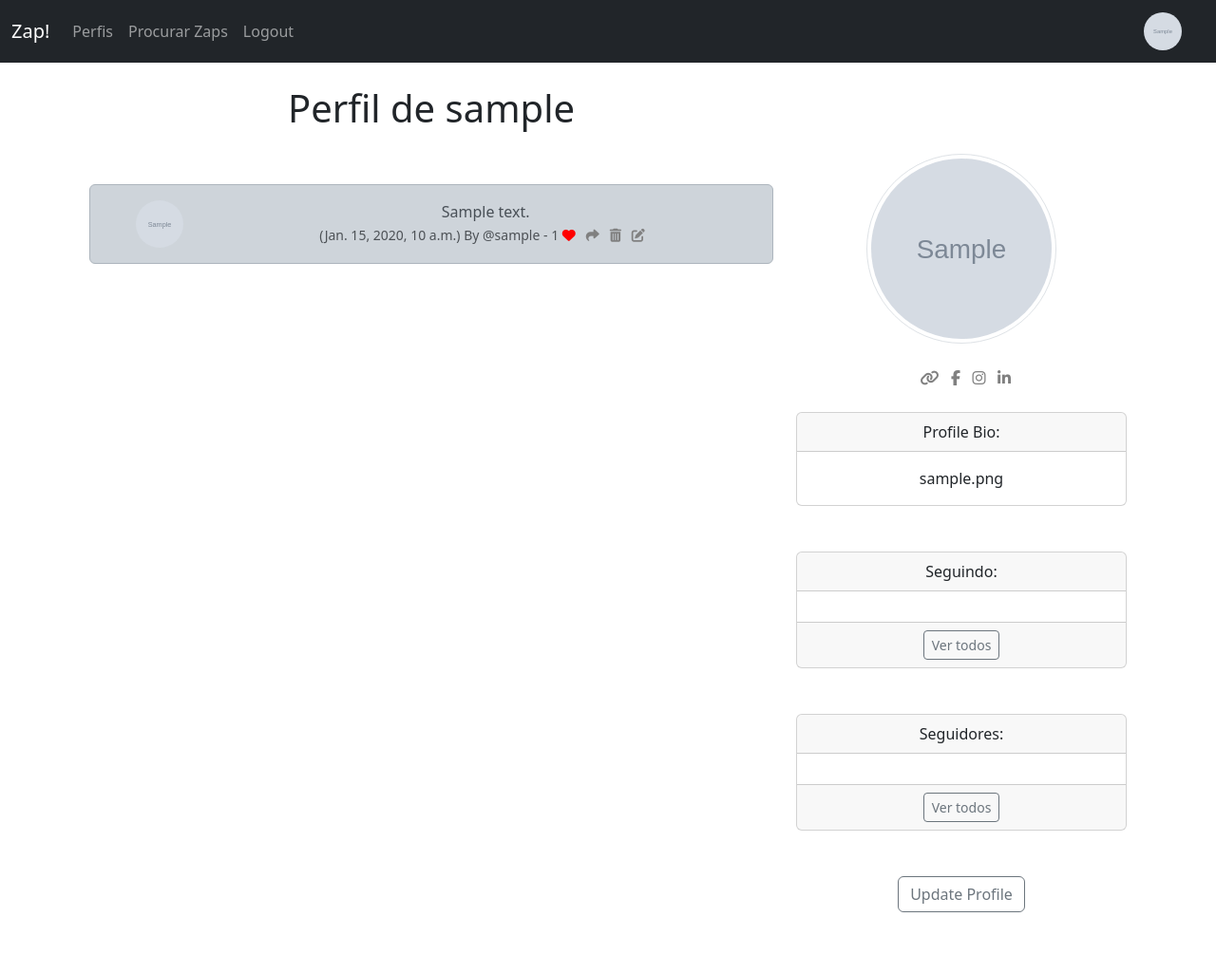
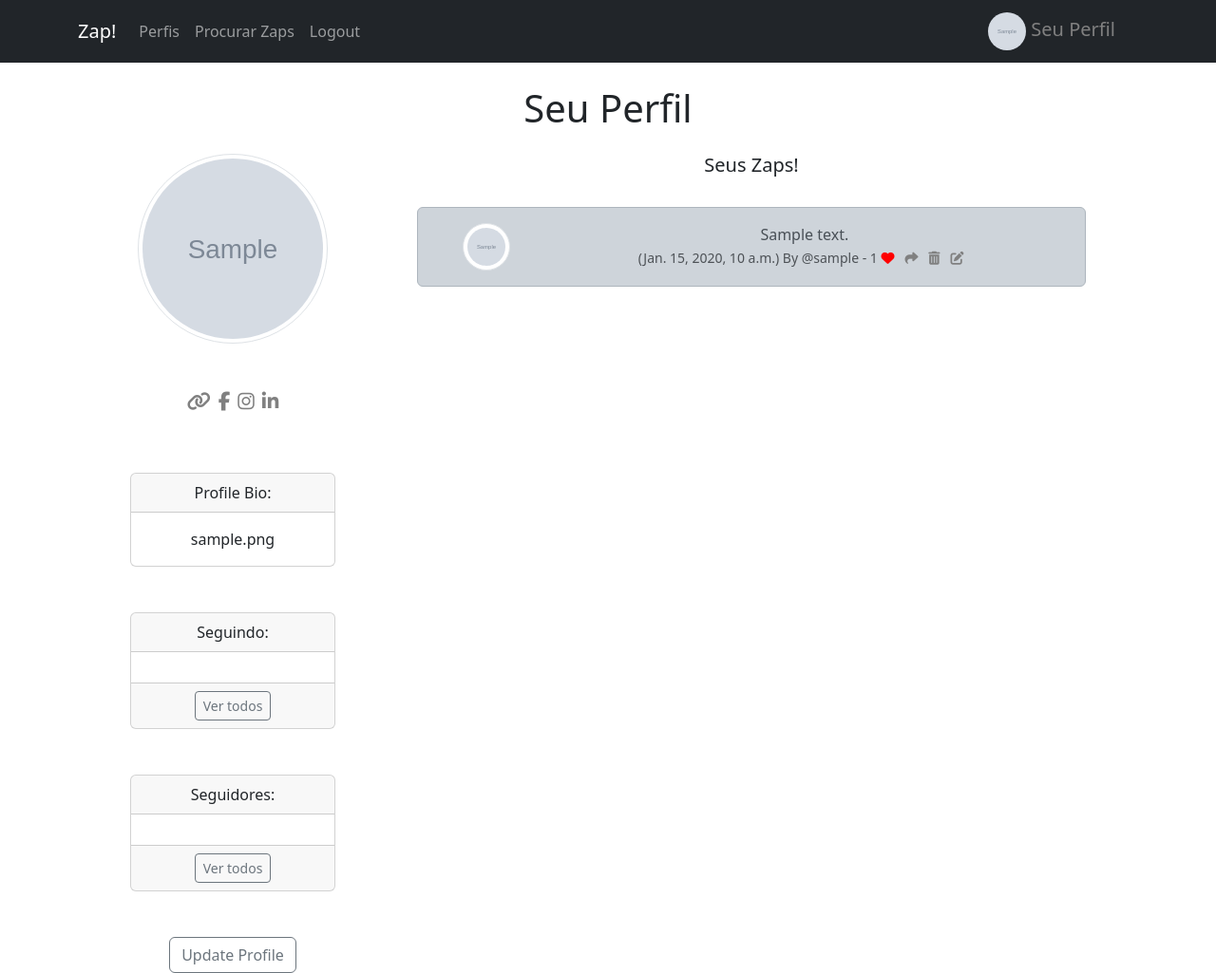
Before and after one commit to Kleber-JF/projeto-final-twitter, a Django app: page /profile/1 in a window 1280 px wide. Shown: the whole page at 95% size. Before the commit the page ends 961 px from the top, so only its background shows below. Run offline with Django 5.2, Linux system fonts and the light colour scheme; a user stored in the database is signed in; tables that the repository leaves empty hold one stand-in row (values such as "Sample post"); grey boxes marked "Sample" are stand-in pictures; some libraries are stand-ins or nearby versions.

Commit message:
fixing layouts and logic of profiles/follows/followers page

```diff
--- a/zap/templates/navbar.html
+++ b/zap/templates/navbar.html
@@ -1,6 +1,6 @@
 {% load static %}
 <nav class="navbar navbar-expand-lg navbar-dark bg-dark">
-  <div class="container-fluid">
+  <div class="container">
     <a class="navbar-brand" href='{% url "home" %}'>Zap!</a>
     <button class="navbar-toggler" type="button" data-bs-toggle="collapse"
             data-bs-target="#navbarSupportedContent" aria-controls="navbarSupportedContent"
@@ -31,7 +31,7 @@
       {% if request.user.is_authenticated %}
       <ul class="navbar-nav ml-auto">
         <li class="nav-link navbar-brand">
-          <a href="{% url 'profile' request.user.id %}" onmouseover="Acessar seu perfil">
+          <a href="{% url 'profile' request.user.id %}" style="text-decoration: none; color: gray;">
             {% if user.profile.profile_image %}
               <img src="{{ user.profile.profile_image.url }}"
                    class="rounded-circle" style="width: 40px; height:40px;">
@@ -39,6 +39,7 @@
               <img src="{% static 'images/blank-profile-picture.png' %}"
                    class="rounded-circle" style="width: 40px; height:40px;">
             {% endif %}
+            Seu Perfil
           </a>
         </li>
       </ul>
--- a/zap/templates/profile.html
+++ b/zap/templates/profile.html
@@ -4,93 +4,47 @@
 
 {% if profile %}
     <div class="container text-center">
-        <div class="row">
-            <div class="col-8">
-                <h1>Perfil de {{ profile.user.username }}</h1>
-                <br /><br />
-                {% if meeps %}
-                    {% for meep in meeps %}
-                         <div class="alert alert-dark" role="alert">
-                             <div class="container">
-                                 <div class="row">
-                                     <div class="col-2">
-                                         {% if profile.profile_image %}
-                                         <img src="{{ profile.profile_image.url }}"
-                                              class="img-fluid rounded-circle object-fit-cover"
-                                              style="width: 50px; height: 50px"
-                                              alt="{{ profile.user.username }}">
+        <div class="row d-block d-lg-flex m-auto">
+            {% if request.user.id == profile.user.id %}
+                <h1 class="mb-4">Seu Perfil</h1>
                 {% else %}
-                                         <img src="{% static 'images/blank-profile-picture.png' %}"
-                                              class="img-fluid rounded-circle object-fit-cover"
-                                              style="width: 50px; height: 50px"
-                                              alt="{{ profile.user.username }}">
+                <h1 class="mb-4">Perfil de {{ profile.user.username }}</h1>
                 {% endif %}
-                                     </div>
-                                     <div class="col-10">
-                                         {{ meep.body }}
-                                     <br/>
-                                     <small class="text-muted">
-                                        ({{ meep.created_at }}) By @{{ meep.user.username }} - {{ meep.number_of_likes }}
-                                         {% if request.user in meep.likes.all %}
-                                            <a href="{% url 'meep_like' meep.id %}" style="text-decoration: none;">
-                                                <i class="fa-solid fa-heart" style="color: red;"></i>
-                                            </a>&nbsp;
-                                        {% else %}
-                                            <a href="{% url 'meep_like' meep.id %}" style="text-decoration: none;">
-                                                <i class="fa fa-heart-o" style="color: red;"></i>
-                                            </a>&nbsp;
-                                        {% endif %}
-                                         <a href="{% url 'meep_show' meep.id %}" style="text-decoration: none;">
-                                             <i class="fa fa-share" style="color: gray;"></i>
-                                         </a>&nbsp;
-                                         {% if meep.user.id == request.user.id %}
-                                         <a href="{% url 'meep_delete' meep.id %}" style="text-decoration: none;">
-                                             <i class="fas fa-trash-alt" style="color: gray;"></i>
-                                         </a>&nbsp;
-                                         <a href="{% url 'meep_edit' meep.id %}" style="text-decoration: none;">
-                                             <i class="fas fa-edit" style="color: gray;"></i>
-                                         </a>&nbsp;
-                                         {% endif %}
-                                     </small>
-                                     </div>
-                                     <br/>
-                                 </div>
-                             </div>
-                         </div>
-                    {% endfor %}
-                {% endif %}
-            </div>
-            <div class="col-4" style="height: 200px">
-                <br /><br /><br />
-
+            <div class="col-4 w-100 m-auto" style="max-width: 240px;">
                 {% if profile.profile_image %}
                  <img src="{{ profile.profile_image.url }}" class="img-thumbnail rounded-circle" style="width: 200px; height: 200px;" alt="profile picture">
                 <br/><br/>
                 {% endif %}
-                &nbsp;
+                &nbsp;<ul class="d-flex justify-content-center p-0" style="list-style: none; column-gap: 8px;">
                     {% if profile.homepage_link %}
+                    <li>
                         <a href="{{profile.homepage_link}}" target="_blank" style="text-decoration: none; color: gray;">
-                       <i class="fa-solid fa-link"></i>
+                            <i class="fa-solid fa-link fa-lg"></i>
                         </a>
+                    </li>
                 {% endif %}
-                &nbsp;
                 {% if profile.facebook_link %}
+                    <li>
                         <a href="{{ profile.facebook_link }}" target="_blank" style="text-decoration: none; color: gray;">
-                       <i class="fa-brands fa-facebook-f"></i>
+                           <i class="fa-brands fa-facebook-f fa-lg"></i>
                         </a>
+                    </li>
                 {% endif %}
-                &nbsp;
                 {% if profile.instagram_link %}
+                    <li>
                         <a href="{{ profile.instagram_link }}" target="_blank" style="text-decoration: none; color: gray;">
-                       <i class="fa-brands fa-instagram"></i>
+                            <i class="fa-brands fa-instagram fa-lg"></i>
                         </a>
+                    </li>
                 {% endif %}
-                &nbsp;
                 {% if profile.linkedin_link %}
+                    <li>
                         <a href="{{ profile.linkedin_link }}" target="_blank" style="text-decoration: none; color: gray;">
-                       <i class="fa-brands fa-linkedin-in"></i>
+                            <i class="fa-brands fa-linkedin-in fa-lg"></i>
                         </a>
+                    </li>
                 {% endif %}
+                </ul>
                 <br/><br/>
                 {% if profile.profile_bio %}
                 <div class="card">
@@ -189,6 +143,60 @@
                 {% endif %}
             </div>
             <br/><br/>
+            <div class="col-8 mx-auto">
+                {% if meeps %}
+                <h5>Seus Zaps!</h5><br/>
+                    {% for meep in meeps %}
+                         <div class="alert alert-dark" role="alert">
+                             <div class="container">
+                                 <div class="row">
+                                     <div class="col-2">
+                                         {% if profile.profile_image %}
+                                         <img src="{{ profile.profile_image.url }}"
+                                              class="img-thumbnail rounded-circle object-fit-cover"
+                                              style="width: 50px; height: 50px"
+                                              alt="{{ profile.user.username }}">
+                                         {% else %}
+                                         <img src="{% static 'images/blank-profile-picture.png' %}"
+                                              class="img-thumbnail rounded-circle object-fit-cover"
+                                              style="width: 50px; height: 50px"
+                                              alt="{{ profile.user.username }}">
+                                         {% endif %}
+                                     </div>
+                                     <div class="col-10">
+                                         {{ meep.body }}
+                                     <br/>
+                                     <small class="text-muted">
+                                        ({{ meep.created_at }}) By @{{ meep.user.username }} - {{ meep.number_of_likes }}
+                                         {% if request.user in meep.likes.all %}
+                                            <a href="{% url 'meep_like' meep.id %}" style="text-decoration: none;">
+                                                <i class="fa-solid fa-heart" style="color: red;"></i>
+                                            </a>&nbsp;
+                                        {% else %}
+                                            <a href="{% url 'meep_like' meep.id %}" style="text-decoration: none;">
+                                                <i class="fa fa-heart-o" style="color: red;"></i>
+                                            </a>&nbsp;
+                                        {% endif %}
+                                         <a href="{% url 'meep_show' meep.id %}" style="text-decoration: none;">
+                                             <i class="fa fa-share" style="color: gray;"></i>
+                                         </a>&nbsp;
+                                         {% if meep.user.id == request.user.id %}
+                                         <a href="{% url 'meep_delete' meep.id %}" style="text-decoration: none;">
+                                             <i class="fas fa-trash-alt" style="color: gray;"></i>
+                                         </a>&nbsp;
+                                         <a href="{% url 'meep_edit' meep.id %}" style="text-decoration: none;">
+                                             <i class="fas fa-edit" style="color: gray;"></i>
+                                         </a>&nbsp;
+                                         {% endif %}
+                                     </small>
+                                     </div>
+                                     <br/>
+                                 </div>
+                             </div>
+                         </div>
+                    {% endfor %}
+                {% endif %}
+            </div>
         </div>
     </div>
 {% endif %}
```
Also changed, not shown: zap/templates/followers.html (+13 -12 lines), zap/templates/follows.html (+12 -11 lines), zap/templates/profile_list.html (+28 -23 lines), 1 other file. Lines whose indentation alone changed are shown as unchanged.
